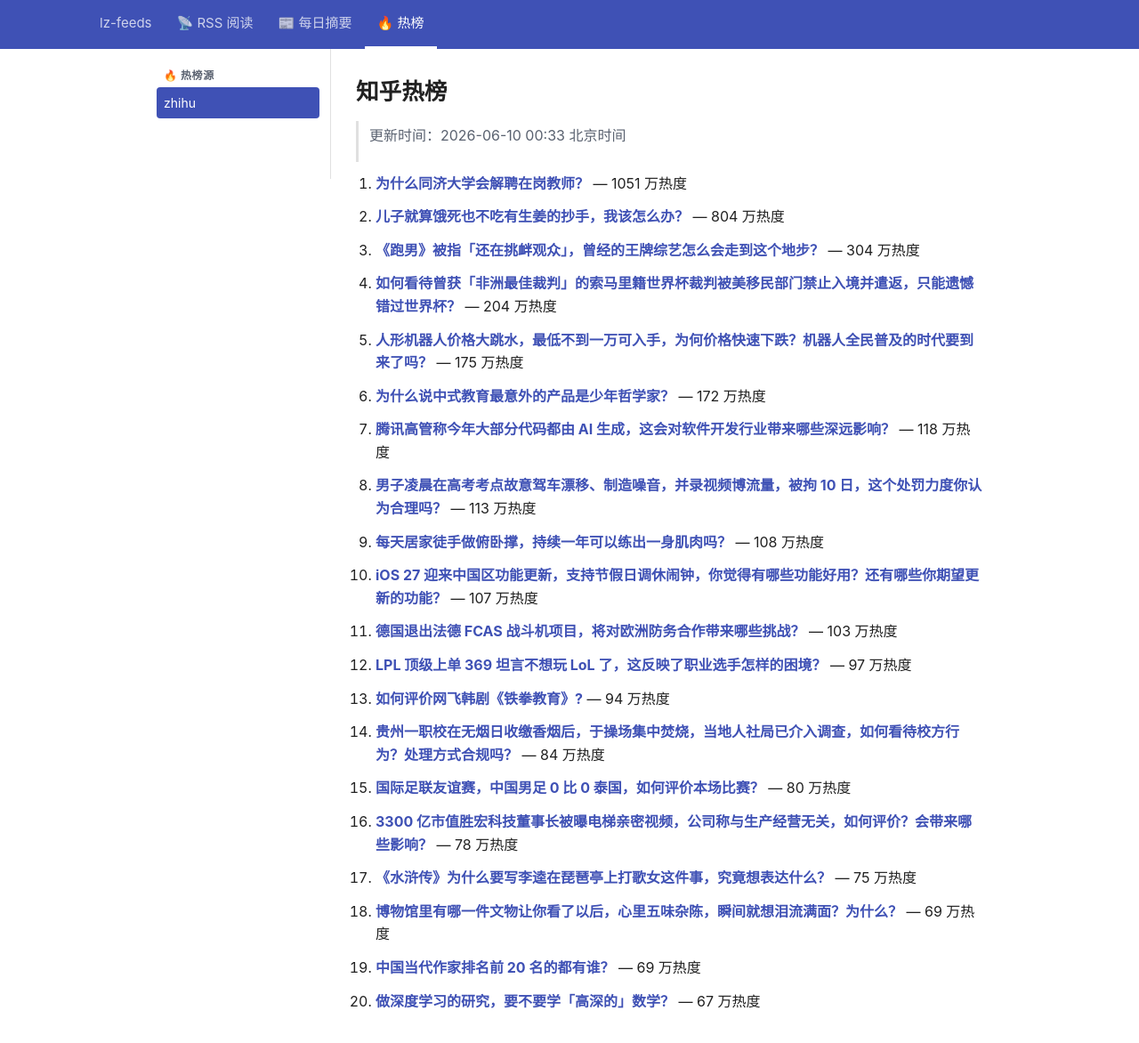
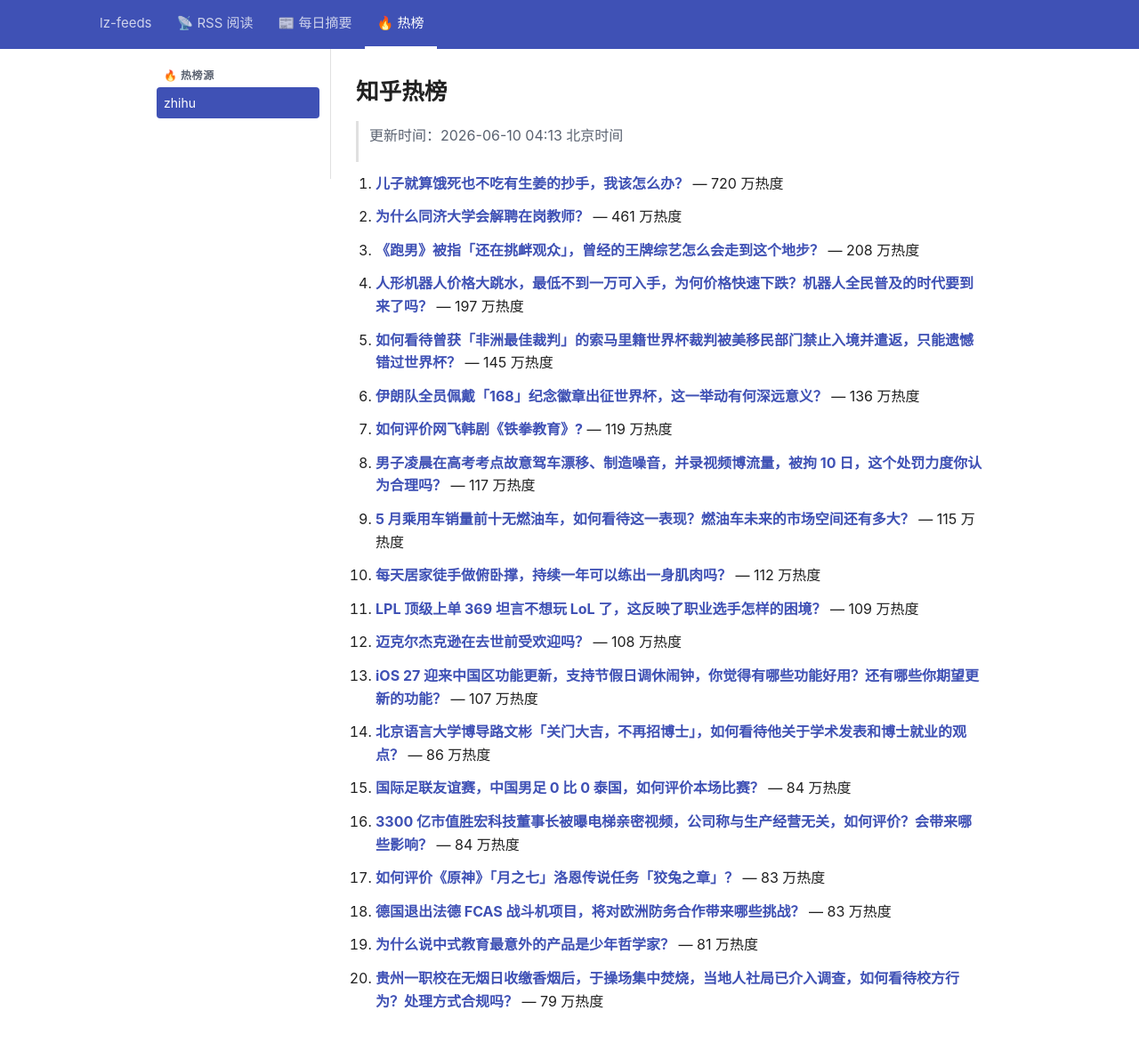
Before and after one commit to lizhang0101/lz-feeds, a Jekyll site: the page built from _hotlist/zhihu.md, in a window 1280 px wide and 1202 px high. Shown: the top 1172 px of the window at 89% size. Built offline with Jekyll 4.4.1, drawn with Linux system fonts in a browser that asks for light colours.

Commit message:
hotlist: 2026-06-09T20:13Z

```diff
--- a/_hotlist/zhihu.md
+++ b/_hotlist/zhihu.md
@@ -1,48 +1,48 @@
 ---
-updated: 2026-06-10 00:33 北京时间
+updated: 2026-06-10 04:13 北京时间
 count: 20
 ---
 
 # 知乎热榜
 
-> 更新时间：2026-06-10 00:33 北京时间
+> 更新时间：2026-06-10 04:13 北京时间
 
-1. **[为什么同济大学会解聘在岗教师？](https://www.zhihu.com/question/2045231105008259520)** — 1051 万热度
+1. **[儿子就算饿死也不吃有生姜的抄手，我该怎么办？](https://www.zhihu.com/question/1904106070881841642)** — 720 万热度
 
-2. **[儿子就算饿死也不吃有生姜的抄手，我该怎么办？](https://www.zhihu.com/question/1904106070881841642)** — 804 万热度
+2. **[为什么同济大学会解聘在岗教师？](https://www.zhihu.com/question/2045231105008259520)** — 461 万热度
 
-3. **[《跑男》被指「还在挑衅观众」，曾经的王牌综艺怎么会走到这个地步？](https://www.zhihu.com/question/2046551143426348866)** — 304 万热度
+3. **[《跑男》被指「还在挑衅观众」，曾经的王牌综艺怎么会走到这个地步？](https://www.zhihu.com/question/2046551143426348866)** — 208 万热度
 
-4. **[如何看待曾获「非洲最佳裁判」的索马里籍世界杯裁判被美移民部门禁止入境并遣返，只能遗憾错过世界杯？](https://www.zhihu.com/question/2047615049951175918)** — 204 万热度
+4. **[人形机器人价格大跳水，最低不到一万可入手，为何价格快速下跌？机器人全民普及的时代要到来了吗？](https://www.zhihu.com/question/2047236682659755773)** — 197 万热度
 
-5. **[人形机器人价格大跳水，最低不到一万可入手，为何价格快速下跌？机器人全民普及的时代要到来了吗？](https://www.zhihu.com/question/2047236682659755773)** — 175 万热度
+5. **[如何看待曾获「非洲最佳裁判」的索马里籍世界杯裁判被美移民部门禁止入境并遣返，只能遗憾错过世界杯？](https://www.zhihu.com/question/2047615049951175918)** — 145 万热度
 
-6. **[为什么说中式教育最意外的产品是少年哲学家？](https://www.zhihu.com/question/2043871015445518046)** — 172 万热度
+6. **[伊朗队全员佩戴「168」纪念徽章出征世界杯，这一举动有何深远意义？](https://www.zhihu.com/question/2047657469275641746)** — 136 万热度
 
-7. **[腾讯高管称今年大部分代码都由 AI 生成，这会对软件开发行业带来哪些深远影响？](https://www.zhihu.com/question/2046196309359646371)** — 118 万热度
+7. **[如何评价网飞韩剧《铁拳教育》?](https://www.zhihu.com/question/2046709526888552148)** — 119 万热度
 
-8. **[男子凌晨在高考考点故意驾车漂移、制造噪音，并录视频博流量，被拘 10 日，这个处罚力度你认为合理吗？](https://www.zhihu.com/question/2047324525931532969)** — 113 万热度
+8. **[男子凌晨在高考考点故意驾车漂移、制造噪音，并录视频博流量，被拘 10 日，这个处罚力度你认为合理吗？](https://www.zhihu.com/question/2047324525931532969)** — 117 万热度
 
-9. **[每天居家徒手做俯卧撑，持续一年可以练出一身肌肉吗？](https://www.zhihu.com/question/1906356929229457383)** — 108 万热度
+9. **[5 月乘用车销量前十无燃油车，如何看待这一表现？燃油车未来的市场空间还有多大？](https://www.zhihu.com/question/2047626265658651748)** — 115 万热度
 
-10. **[iOS 27 迎来中国区功能更新，支持节假日调休闹钟，你觉得有哪些功能好用？还有哪些你期望更新的功能？](https://www.zhihu.com/question/2047582801570915436)** — 107 万热度
+10. **[每天居家徒手做俯卧撑，持续一年可以练出一身肌肉吗？](https://www.zhihu.com/question/1906356929229457383)** — 112 万热度
 
-11. **[德国退出法德 FCAS 战斗机项目，将对欧洲防务合作带来哪些挑战？](https://www.zhihu.com/question/2047473562320164586)** — 103 万热度
+11. **[LPL 顶级上单 369 坦言不想玩 LoL 了，这反映了职业选手怎样的困境？](https://www.zhihu.com/question/2046276887664649844)** — 109 万热度
 
-12. **[LPL 顶级上单 369 坦言不想玩 LoL 了，这反映了职业选手怎样的困境？](https://www.zhihu.com/question/2046276887664649844)** — 97 万热度
+12. **[迈克尔杰克逊在去世前受欢迎吗？](https://www.zhihu.com/question/501921877)** — 108 万热度
 
-13. **[如何评价网飞韩剧《铁拳教育》?](https://www.zhihu.com/question/2046709526888552148)** — 94 万热度
+13. **[iOS 27 迎来中国区功能更新，支持节假日调休闹钟，你觉得有哪些功能好用？还有哪些你期望更新的功能？](https://www.zhihu.com/question/2047582801570915436)** — 107 万热度
 
-14. **[贵州一职校在无烟日收缴香烟后，于操场集中焚烧，当地人社局已介入调查，如何看待校方行为？处理方式合规吗？](https://www.zhihu.com/question/2045458377795433050)** — 84 万热度
+14. **[北京语言大学博导路文彬「关门大吉，不再招博士」，如何看待他关于学术发表和博士就业的观点？](https://www.zhihu.com/question/2046185772441772917)** — 86 万热度
 
-15. **[国际足联友谊赛，中国男足 0 比 0 泰国，如何评价本场比赛？](https://www.zhihu.com/question/2047749874011956730)** — 80 万热度
+15. **[国际足联友谊赛，中国男足 0 比 0 泰国，如何评价本场比赛？](https://www.zhihu.com/question/2047749874011956730)** — 84 万热度
 
-16. **[3300 亿市值胜宏科技董事长被曝电梯亲密视频，公司称与生产经营无关，如何评价？会带来哪些影响？](https://www.zhihu.com/question/2047261881392422944)** — 78 万热度
+16. **[3300 亿市值胜宏科技董事长被曝电梯亲密视频，公司称与生产经营无关，如何评价？会带来哪些影响？](https://www.zhihu.com/question/2047261881392422944)** — 84 万热度
 
-17. **[《水浒传》为什么要写李逵在琵琶亭上打歌女这件事，究竟想表达什么？](https://www.zhihu.com/question/2046375059451798066)** — 75 万热度
+17. **[如何评价《原神》「月之七」洛恩传说任务「狡兔之章」？](https://www.zhihu.com/question/2047741257401759233)** — 83 万热度
 
-18. **[博物馆里有哪一件文物让你看了以后，心里五味杂陈，瞬间就想泪流满面？为什么？](https://www.zhihu.com/question/2044042028942718249)** — 69 万热度
+18. **[德国退出法德 FCAS 战斗机项目，将对欧洲防务合作带来哪些挑战？](https://www.zhihu.com/question/2047473562320164586)** — 83 万热度
 
-19. **[中国当代作家排名前 20 名的都有谁？](https://www.zhihu.com/question/661735994)** — 69 万热度
+19. **[为什么说中式教育最意外的产品是少年哲学家？](https://www.zhihu.com/question/2043871015445518046)** — 81 万热度
 
-20. **[做深度学习的研究，要不要学「高深的」数学？](https://www.zhihu.com/question/1894815315138941177)** — 67 万热度
+20. **[贵州一职校在无烟日收缴香烟后，于操场集中焚烧，当地人社局已介入调查，如何看待校方行为？处理方式合规吗？](https://www.zhihu.com/question/2045458377795433050)** — 79 万热度
```
